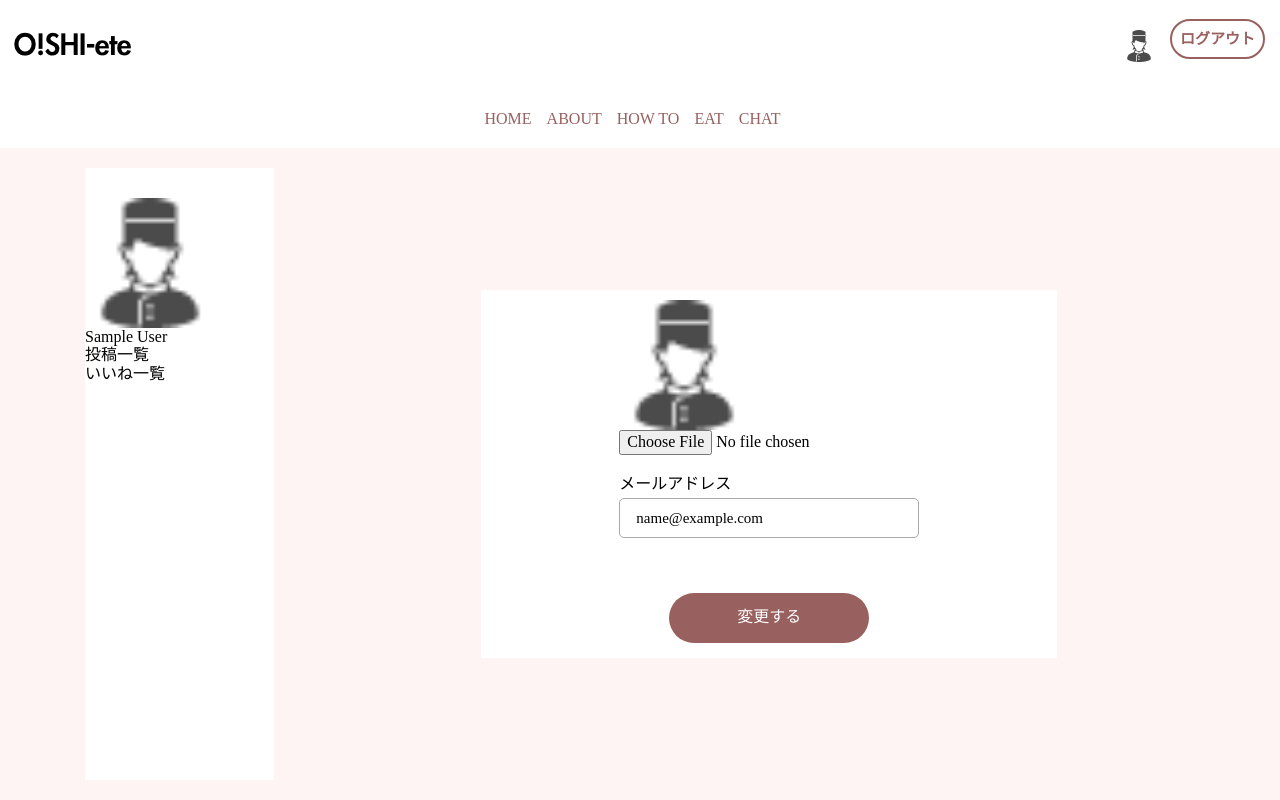
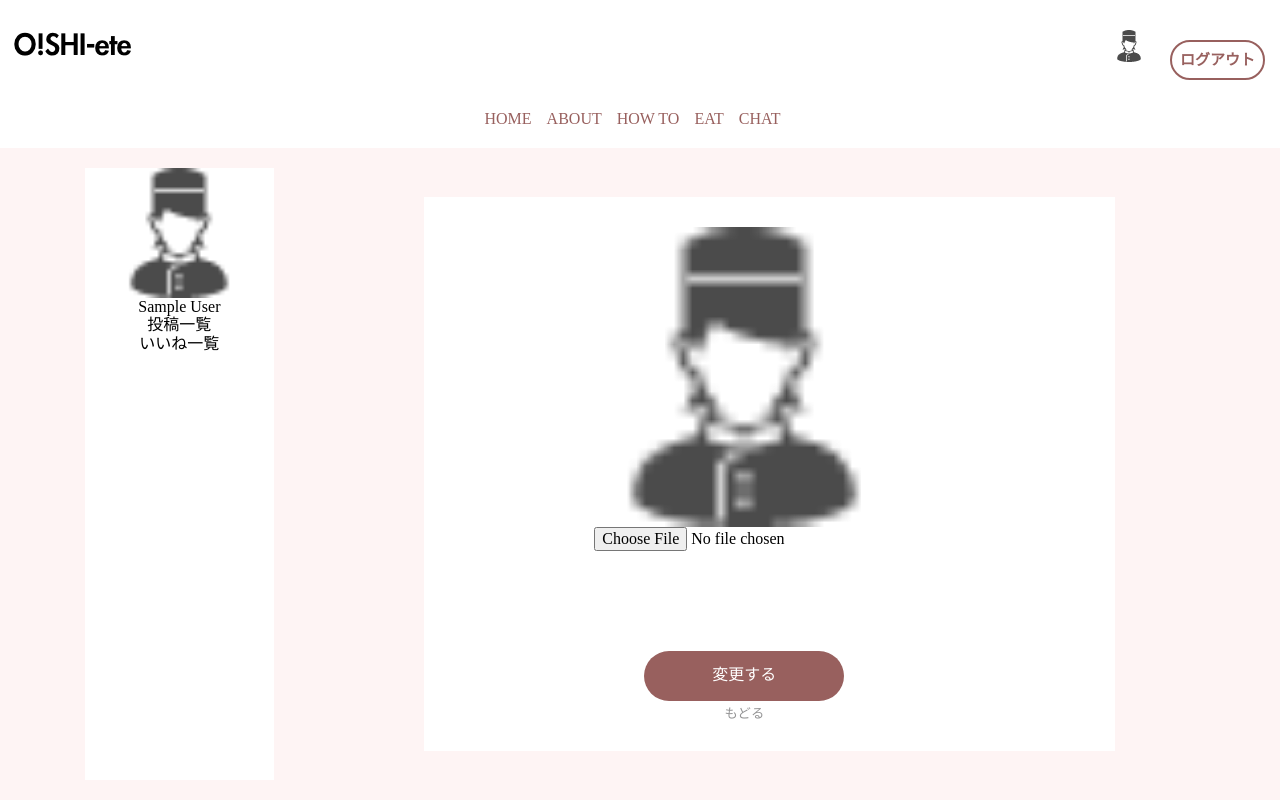
Before and after one commit to mmr-p/oshiete-29826, a Rails app: page /users/1/edit in a window 1280 px wide. Run offline with Rails 7, Linux system fonts and the light colour scheme; the visitor is signed in with stand-in values (Sample User, id 1); style sheets or scripts are compiled from the project's sources; parts of the project's set-up code (start-up, migrations or seed data) failed here and were passed over; some libraries are stand-ins or nearby versions.

Commit message:
ビュー調整

```diff
--- a/app/assets/stylesheets/shared/header.css
+++ b/app/assets/stylesheets/shared/header.css
@@ -18,6 +18,18 @@
   margin-right: 15px;
 }
 
+.header-prof-img {
+  width:65px;
+	height:65px;
+	object-fit:cover;
+  border-radius:50%;
+}
+
+.header-prof-img:hover {
+  padding: 1px;
+  border: 2px solid #f5b2b2;
+}
+
 .login-btn {
   width: 200px;
   height: 50px;
@@ -35,3 +47,7 @@
   background-color: #98605e;
   color: #ffffff;
 }
+
+.logout-btn {
+  margin: 21px 0 0 10px;
+}
--- a/app/assets/stylesheets/user/u_show.css
+++ b/app/assets/stylesheets/user/u_show.css
@@ -11,3 +11,57 @@
   width: 130px;
   height: 130px;
 }
+
+.left-side-prof {
+  width: 25%;
+  height: auto;
+  background-color: #ffffff;
+  margin: 20px 35px;
+  display: flex;
+  flex-direction: column;
+  align-items: center;
+  text-align:center
+}
+
+.prof-icon {
+  margin-top: 50px;
+}
+
+.prof-name {
+  margin-top: 20px;
+}
+
+.prof-edit-panel {
+  height: auto;
+  width: 75%;
+  padding: 30px 50px 30px 0;
+  background-color: #ffffff;
+  display: flex;
+  justify-content: center;
+  text-align:center
+}
+
+.right-side-restaurant {
+  width: 75%;
+  height: 100%;
+  background-color: #fef4f4;
+  overflow: scroll;
+}
+
+.edit-prof-img {
+  object-fit: cover;
+  width: 300px;
+  height: 300px;
+}
+
+.prof-edit-btn {
+  width: 200px;
+  height: 50px;
+  text-align: center;
+  padding: 8px 0 10px;
+  color: #ffffff;
+  background-color: #98605e;
+  border-radius:25px;
+  border: none;
+  margin: 80px 0 5px;
+}
--- a/app/views/shared/_header.html.erb
+++ b/app/views/shared/_header.html.erb
@@ -7,11 +7,21 @@
     <ul class='lists-right'>
       <%# ログインの有無で表示が変わる%>
       <% if user_signed_in? %>
-      <li><%= link_to image_tag("mypage.png", class:"right-list mypage-icon"), "/users/#{current_user.id}" %></li>
-      <li><%= link_to 'ログアウト', destroy_user_session_path, method: :delete, class: "right-list login-btn" %></li>
+        <% if current_user.image.attached?%>
+          <li>
+            <%= link_to user_path(current_user) do %>
+              <%= image_tag current_user.image, class:"header-prof-img"%>
+            <% end %>
+          </li>
+        <% else %>
+          <li>
+            <%= link_to image_tag("mypage.png", class:"right-list mypage-icon"), user_path(current_user) %>
+          </li>
+        <% end %>
+        <li class="logout-btn"><%= link_to 'ログアウト', destroy_user_session_path, method: :delete, class: "right-list login-btn" %></li>
       <% else %>
-      <li><%= link_to 'ログイン', new_user_session_path, class: "right-list login-btn" %></li>
-      <li><%= link_to '新規登録', new_user_registration_path, class: "right-list register-btn" %></li>
+        <li><%= link_to 'ログイン', new_user_session_path, class: "right-list login-btn" %></li>
+        <li><%= link_to '新規登録', new_user_registration_path, class: "right-list register-btn" %></li>
       <% end %>
     </ul>
   </div>
--- a/app/views/users/edit.html.erb
+++ b/app/views/users/edit.html.erb
@@ -4,7 +4,7 @@
 
 <div class="restaurant-page">
 <%# 左のエリア %>
-  <div class="left-side-restaurant">
+  <div class="left-side-prof">
     <% if @user.image.attached?%>
       <div><%= image_tag @user.image, class:"prof-img"%></div>
     <% else %>
@@ -17,31 +17,26 @@
 
   <%# 右のエリア %>
 <div class="registration-background">
-  <div class="registration-panel">
+  <div class="prof-edit-panel">
 
     <%= form_with model: @user, url: user_registration_path, local: true do |f| %>
       <%= render "shared/error_messages", model: @user %>
       <div class="form-group">
         <div>
           <% if @user.image.attached?%>
-            <div><%= image_tag @user.image, class:"prof-img"%></div>
+            <div><%= image_tag @user.image, class:"edit-prof-img"%></div>
           <% else %>
-            <div><%= image_tag 'mypage.png', class:"prof-img" %></div>
+            <div><%= image_tag 'mypage.png', class:"edit-prof-img" %></div>
           <% end %>
         </div>
         <%= f.file_field :image %>
       </div>
 
-
-      <div class="form-group">
-        <div>
-          <label class="info-text">メールアドレス</label>
-        </div>
-        <%= f.email_field :email, class:"form-space" %>
+      <div class="actions">
+        <%= f.submit "変更する", class:"prof-edit-btn" %>
       </div>
-
-      <div class="actions">
-        <%= f.submit "変更する", class:"register-btn" %>
+      <div class="notes">
+        <%= link_to 'もどる', user_path(current_user)%>
       </div>
     <% end %>
   </div>
```
Also changed, not shown: app/views/users/show.html.erb (+5 -5 lines).
